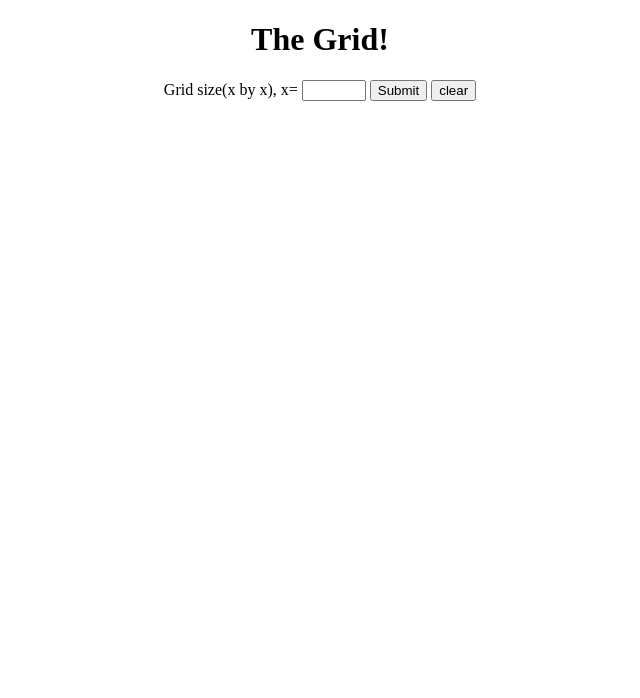
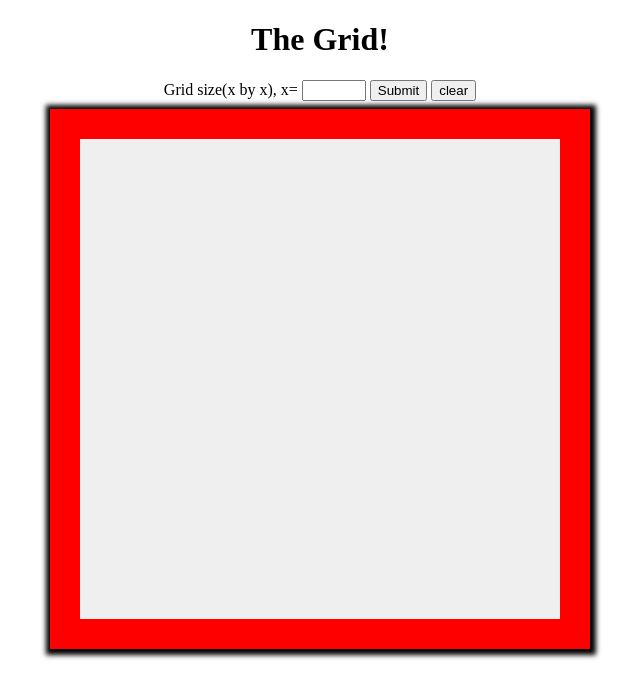
Before and after one commit to Dkazem91/jquery-grid, a plain HTML site: page index.html in a window 1280 px wide. Shown: the whole page, without its empty margins (320-960 px from the left). Drawn offline with nearby package versions, Linux system fonts and the light colour scheme.

Commit message:
Update style.css

```diff
--- a/style.css
+++ b/style.css
@@ -8,6 +8,9 @@
     height: 480px;
   width:480px;
   margin:8px auto;
+  border:30px solid red;
+  background-color:#efefef;
+  box-shadow: 1px 1px 5px 5px black;
 }
 .unit {
 
```
